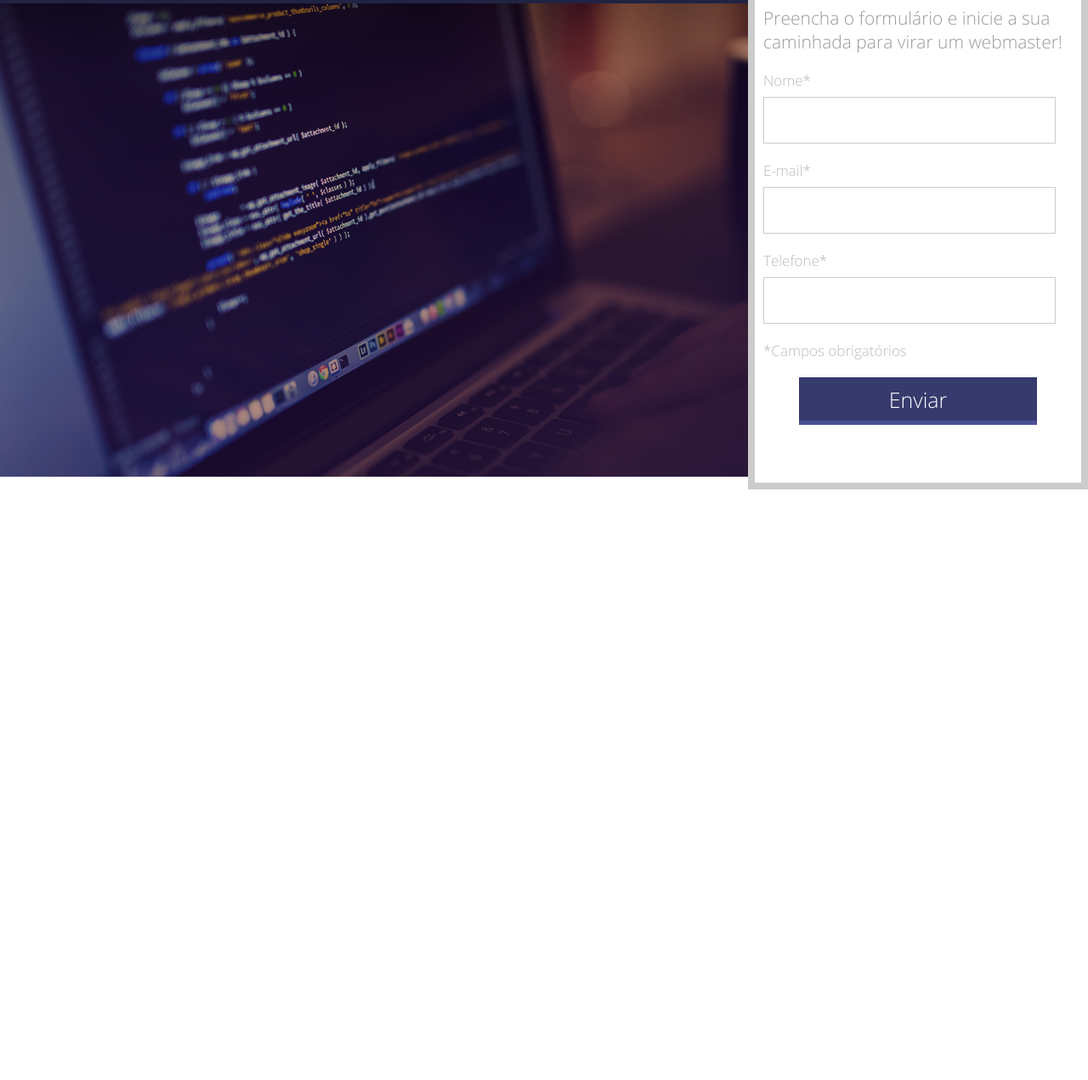
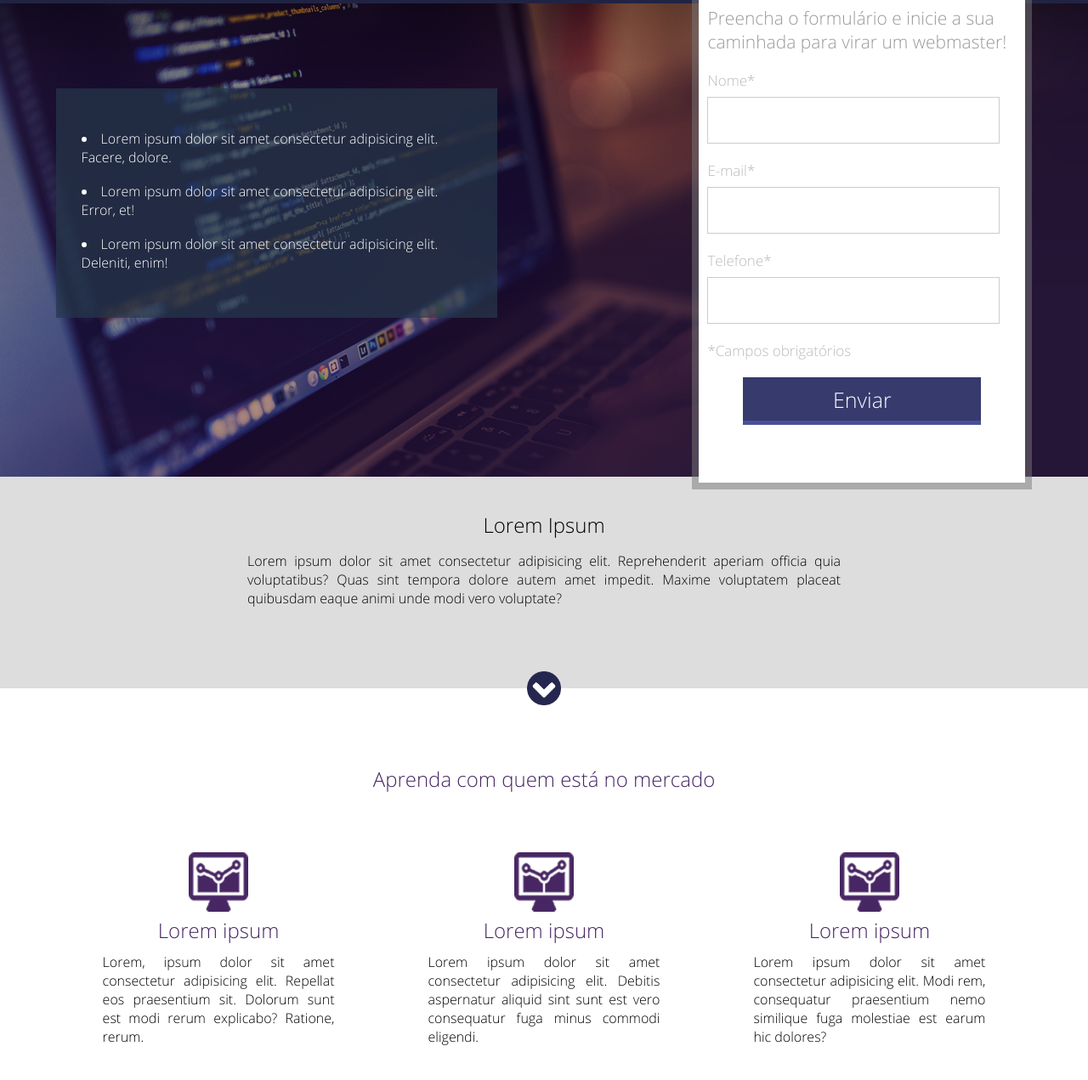
Before and after one commit to santripas/projeto1-dankicode, a plain HTML site: page index.html in a window 1280 px wide. Shown: the part 56-1327 px from the top of the page at 85% size. Before the commit the page ends 800 px from the top, so only its background shows below. Drawn offline with Linux system fonts and the light colour scheme.

Commit message:
adicionados alguns ícones

```diff
--- a/index.html
+++ b/index.html
@@ -16,6 +16,17 @@
 
     <div class="container-banner">
         <div class="center">
+
+            <div class="container-list">
+                <ul>
+                    <li>Lorem ipsum dolor sit amet consectetur adipisicing elit. Facere, dolore.
+                    </li>
+                    <li>Lorem ipsum dolor sit amet consectetur adipisicing elit. Error, et!
+                    </li>
+                    <li>Lorem ipsum dolor sit amet consectetur adipisicing elit. Deleniti, enim!</li>
+                </ul>
+            </div>
+
             <div class="form">
                 <h2>Preencha o formulário e inicie a sua caminhada para virar um webmaster!</h2>
                 <form>
@@ -43,5 +54,49 @@
             </div>
         </div>
     </div>
+
+    <div class="container-2">
+        <div class="center">
+        <h2>Lorem Ipsum</h2>
+        <p>Lorem ipsum dolor sit amet consectetur adipisicing elit. Reprehenderit aperiam officia quia voluptatibus? Quas sint tempora dolore autem amet impedit. Maxime voluptatem placeat quibusdam eaque animi unde modi vero voluptate?</p>
+        </div>
+
+        <div class="arrow"></div>
+    </div>
+
+    <div class="section-1">
+        <div class="center">
+        <h2>Aprenda com quem está no mercado</h2>
+
+        <div class="container-section">
+            <div class="container-single">
+                <div><img src="./imagens/icon.png" alt="icone"></div>
+
+                <div class="text-container-single">
+                    <h2>Lorem ipsum</h2>
+                    <p>Lorem, ipsum dolor sit amet consectetur adipisicing elit. Repellat eos praesentium sit. Dolorum sunt est modi rerum explicabo? Ratione, rerum.</p>
+                </div>
+            </div>
+
+            <div class="container-single">
+                <div><img src="./imagens/icon.png" alt="icone"></div>
+
+                <div class="text-container-single">
+                    <h2>Lorem ipsum</h2>
+                    <p>Lorem ipsum dolor sit amet consectetur adipisicing elit. Debitis aspernatur aliquid sint sunt est vero consequatur fuga minus commodi eligendi.</p>
+                </div>
+            </div>
+
+            <div class="container-single">
+                <div><img src="./imagens/icon.png" alt="icone"></div>
+
+                <div class="text-container-single">
+                    <h2>Lorem ipsum</h2>
+                    <p>Lorem ipsum dolor sit amet consectetur adipisicing elit. Modi rem, consequatur praesentium nemo similique fuga molestiae est earum hic dolores?</p>
+                </div>
+            </div>
+        </div>
+        </div>
+    </div>
 </body>
 </html>
--- a/style.css
+++ b/style.css
@@ -17,11 +17,13 @@ html,body {
 }
 
 .center {
-    width: 1280px;
+    width: 1200px;
     margin: 0 auto;
+    padding: 0 2%;
 }
 
 .header {
+    min-width: 1200px;
     width: 100%;
     height: 60px;
     background-color: #212343;
@@ -33,6 +35,7 @@ html,body {
 
 .container-banner {
     width: 100%;
+    min-width: 1200px;
     height: 557px;
     background-image: url('./imagens/header_bg.png');
     background-size: cover;
@@ -51,8 +54,12 @@ html,body {
     float: right;
     position: relative;
     top: -15px;
-    border: 8px solid #ccc;
+    border: 8px solid rgba(120, 120, 120, 0.5);
+    border-style: solid;
     background-color:white;
+    background-clip: padding-box;
+    /*background-origin: ; tem o mesmo conceito,porém serve para imagem*/
+
 }
 
 .form h2 {
@@ -110,3 +117,85 @@ html,body {
 .form input[type=submit]:hover {
     background-color:#2d2d61 ;
 }
+
+.container-list {
+    padding: 30px;
+    margin-top: 100px;
+    float: left;
+    width: 519px;
+    height: 270px;
+    background-color: rgba(37, 56, 75, 0.7);
+}
+
+.container-list ul {
+    list-style-position: inside;
+}
+
+.container-list ul li {
+    margin-top: 18px;
+    color: white;
+}
+
+.container-2 {
+    min-width: 1200px;
+    padding: 40px 0;
+    background-color: #ddd;
+    text-align: center;
+}
+
+.container-2 h2 {
+    font-weight: normal;
+}
+
+.container-2 p {
+    width: 698px;
+    margin: 15px 0;
+    display: inline-block;
+    text-align: justify;
+}
+
+.arrow {
+    position: relative;
+    top: 60px;
+    left: 50%;
+    margin-left: -20px;
+    width: 40px;
+    height: 40px;
+    background-image: url(./imagens/arrow.png);
+    background-size: 100% 100%;
+}
+
+.section-1 {
+    min-width: 1200px;
+    padding: 90px 0;
+}
+
+.section-1 h2 {
+    text-align: center;
+    color: #462663;
+    font-weight: normal;
+}
+
+.container-section {
+    margin-top: 40px;
+}
+
+.container-section {
+    text-align: center;
+}
+
+.container-single {
+    float: left;
+    width: 33.333%;
+    padding: 30px;
+}
+
+.container-single p {
+    display: inline-block;
+    text-align: justify;
+    padding: 10px 25px;
+}
+
+.container-single img {
+    width: 70px;
+}
```
